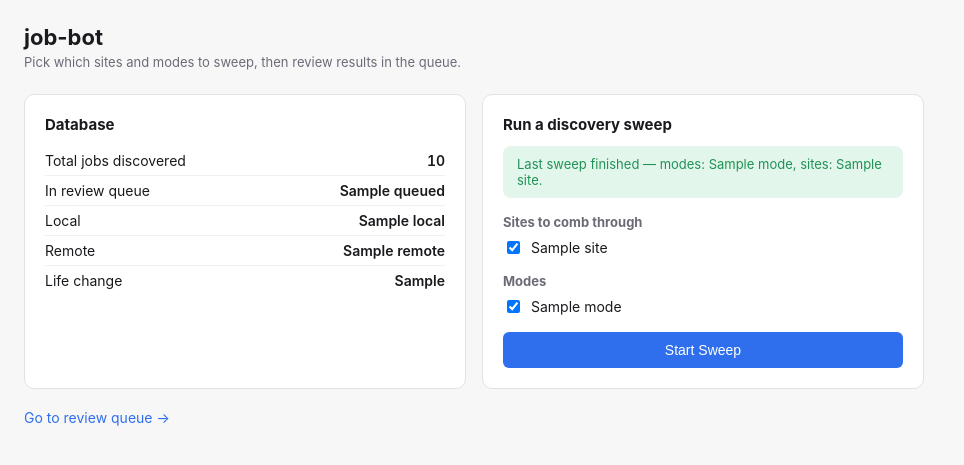
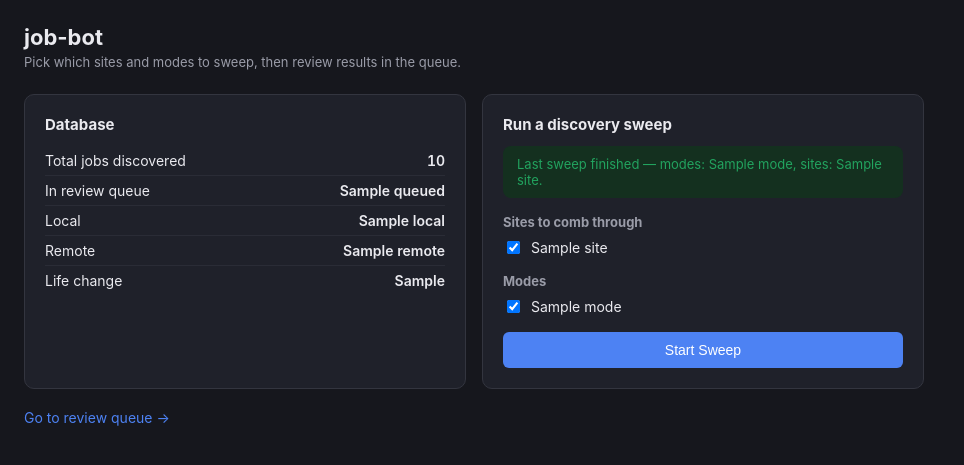
Before and after one commit to simondelibero-design/job_bot, a Flask app: template dashboard/templates/home.html in a window 1280 px wide. Shown: the top 465 px of the page, without its empty margins (0-964 px from the left). Run offline with Flask 3, Linux system fonts and the light colour scheme; the template is opened without the code that fills it: most values are stand-ins (such as "Sample title", 1, 10 or a date in 2020).

Commit message:
Dark-mode the dashboard
Coherent dark palette across both templates (near-black background, lighter
card surfaces for separation, brightened accent/status colors) rather than
a lazy invert - covers root variables plus badge/notes/banner backgrounds
that weren't tied to them. Verified live in the browser: both pages render
with clear contrast, no layout/functionality changes.

Co-Authored-By: Claude Sonnet 5 <noreply@anthropic.com>

```diff
--- a/dashboard/templates/home.html
+++ b/dashboard/templates/home.html
@@ -5,8 +5,9 @@
 <title>job-bot</title>
 <style>
   :root {
-    --bg: #f7f7f8; --card: #ffffff; --border: #e2e2e6; --text: #1a1a1e;
-    --muted: #6b6b76; --accent: #2f6fed; --good: #1f9254; --warn: #b9860a;
+    --bg: #16171d; --card: #1f212a; --border: #33353f; --text: #eaeaef;
+    --muted: #9a9ca8; --accent: #4d82f3; --good: #22a35f; --warn: #f2b84d;
+    --bad: #ff6b5c;
   }
   * { box-sizing: border-box; }
   body { font-family: -apple-system, "Segoe UI", sans-serif; background: var(--bg); color: var(--text); margin: 0; padding: 24px; }
@@ -16,7 +17,7 @@
   .card { background: var(--card); border: 1px solid var(--border); border-radius: 10px; padding: 20px; }
   .card h2 { font-size: 15px; margin: 0 0 12px; }
   .stat-row { display: flex; justify-content: space-between; padding: 6px 0; font-size: 14px;
-              border-bottom: 1px solid #f0f0f0; }
+              border-bottom: 1px solid #2a2c36; }
   .stat-row:last-child { border-bottom: none; }
   .stat-row .n { font-weight: 600; font-variant-numeric: tabular-nums; }
   .checks { display: flex; flex-direction: column; gap: 8px; margin-bottom: 16px; }
@@ -25,11 +26,11 @@
     background: var(--accent); color: white; border: none; border-radius: 6px;
     padding: 10px 16px; font-size: 14px; cursor: pointer; width: 100%;
   }
-  button.primary:disabled { background: #b7c6ef; cursor: not-allowed; }
+  button.primary:disabled { background: #2b3142; color: #6b7086; cursor: not-allowed; }
   .banner { border-radius: 8px; padding: 10px 14px; font-size: 13px; margin-bottom: 16px; }
-  .banner.running { background: #fff2d9; color: var(--warn); }
-  .banner.done { background: #e3f6ec; color: var(--good); }
-  .banner.error { background: #fbe6e2; color: #c4432b; }
+  .banner.running { background: #3a2f14; color: var(--warn); }
+  .banner.done { background: #14301f; color: var(--good); }
+  .banner.error { background: #3a1f1a; color: var(--bad); }
   .queue-link { display: inline-block; margin-top: 20px; color: var(--accent); text-decoration: none; font-size: 14px; }
   .queue-link:hover { text-decoration: underline; }
 </style>
```
Also changed, not shown: dashboard/templates/index.html (+9 -9 lines).
